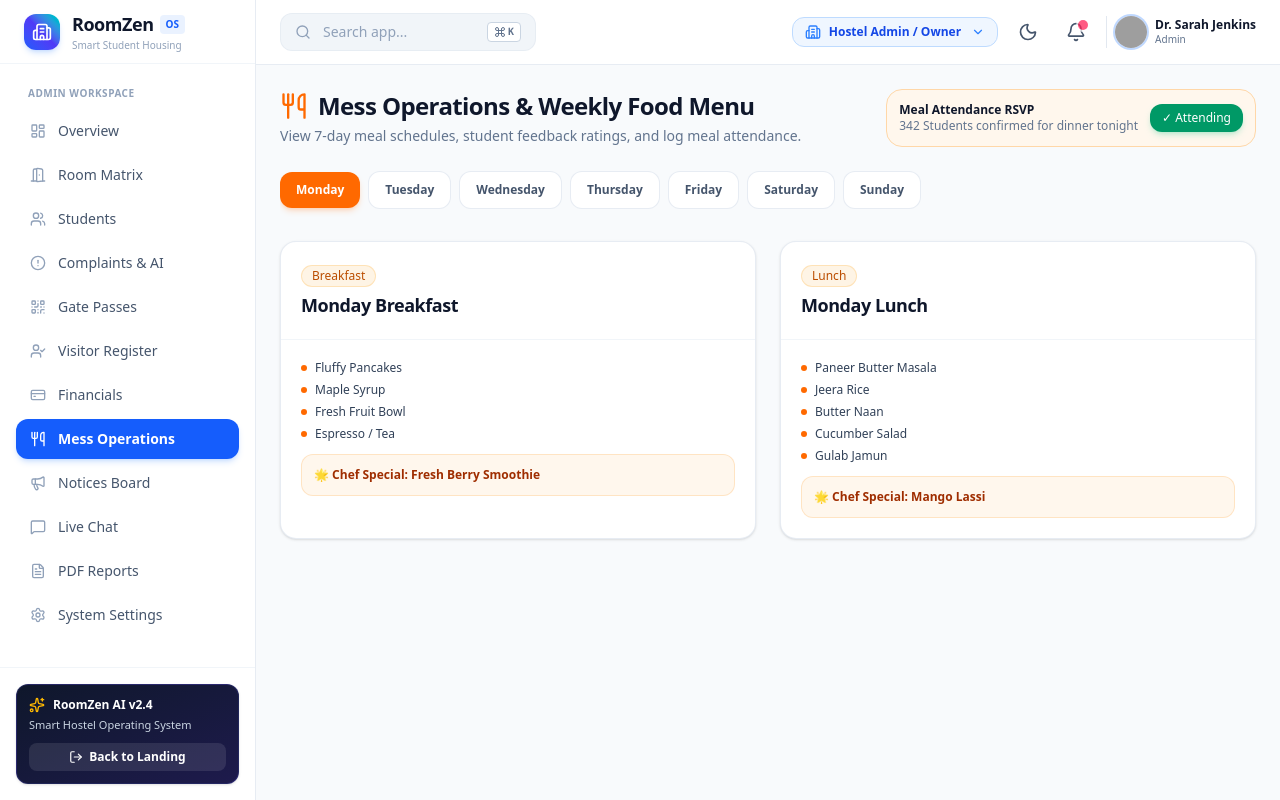
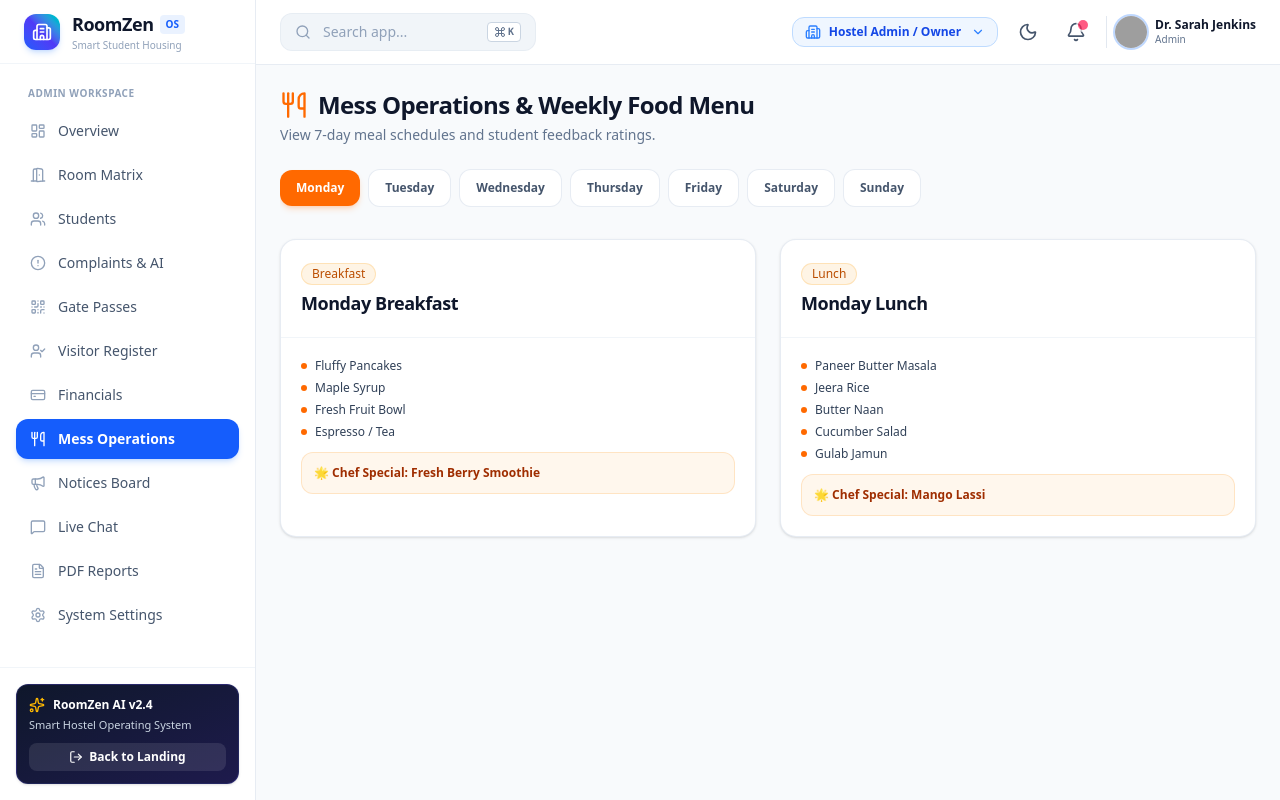
Before and after one commit to adhithyapandiri-a11y/SyntaxSquad, a Next.js app: page /dashboard/mess in a window 1280 px wide. Built offline with nearby package versions, Linux system fonts and the light colour scheme; grey boxes are pictures that could not be loaded.

Commit message:
Remove meal attendance counter system from weekly mess planner

```diff
--- a/app/dashboard/mess/page.tsx
+++ b/app/dashboard/mess/page.tsx
@@ -3,15 +3,12 @@
 import React, { useState } from 'react';
 import { Utensils, Star, Calendar, ThumbsUp } from 'lucide-react';
 import { Card, CardHeader, CardTitle, CardContent } from '@/components/ui/Card';
-import { Button } from '@/components/ui/Button';
 import { Badge } from '@/components/ui/Badge';
 import { useStore } from '@/lib/store/useStore';
 
 export default function MessPage() {
   const { messMenu } = useStore();
   const [selectedDay, setSelectedDay] = useState<'Monday' | 'Tuesday' | 'Wednesday' | 'Thursday' | 'Friday' | 'Saturday' | 'Sunday'>('Monday');
-  const [mealAttendanceCount, setMealAttendanceCount] = useState(342);
-  const [userAttending, setUserAttending] = useState(true);
 
   const days = ['Monday', 'Tuesday', 'Wednesday', 'Thursday', 'Friday', 'Saturday', 'Sunday'] as const;
 
@@ -28,25 +25,8 @@ export default function MessPage() {
             Mess Operations & Weekly Food Menu
           </h1>
           <p className="text-sm text-slate-500 mt-1">
-            View 7-day meal schedules, student feedback ratings, and log meal attendance.
+            View 7-day meal schedules and student feedback ratings.
           </p>
-        </div>
-
-        <div className="p-3 rounded-2xl bg-orange-50 dark:bg-orange-950/40 border border-orange-200 flex items-center gap-3 text-xs">
-          <div>
-            <span className="font-bold text-slate-900 dark:text-white">Meal Attendance RSVP</span>
-            <p className="text-slate-500">{mealAttendanceCount} Students confirmed for dinner tonight</p>
-          </div>
-          <Button
-            size="sm"
-            variant={userAttending ? 'success' : 'outline'}
-            onClick={() => {
-              setUserAttending(!userAttending);
-              setMealAttendanceCount(userAttending ? mealAttendanceCount - 1 : mealAttendanceCount + 1);
-            }}
-          >
-            {userAttending ? '✓ Attending' : 'RSVP Meal'}
-          </Button>
         </div>
       </div>
 
--- a/app/page.tsx
+++ b/app/page.tsx
@@ -50,7 +50,7 @@ export default function LandingPage() {
       icon: Utensils,
       color: 'from-orange-500 to-amber-600',
       title: 'Weekly Mess Planner',
-      description: 'Dynamic 7-day meal menu schedules, student rating feedback, and daily meal attendance counters.'
+      description: 'Dynamic 7-day meal menu schedules and student rating feedback.'
     },
     {
       icon: ShieldCheck,
```
